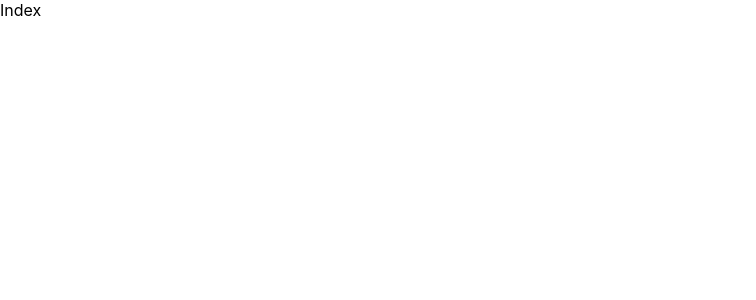
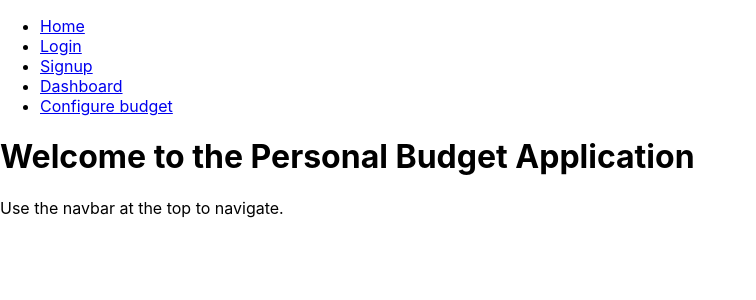
Before and after one commit to OliverMKing/personal-budget-final, a React (Create React App) app: page / in a window 1280 px wide. Shown: the top 300 px of the page, without its empty margins (0-756 px from the left). Built offline with nearby package versions, Linux system fonts and the light colour scheme.

Commit message:
Add full login functionality

```diff
--- a/src/App.js
+++ b/src/App.js
@@ -2,17 +2,23 @@ import { BrowserRouter as Router, Switch, Route } from "react-router-dom";
 import Index from "./Pages/Index";
 import Login from "./Pages/Login";
 import Signup from "./Pages/Signup";
+import Navbar from "./Components/Navbar";
+import Logout from "./Pages/Logout";
 
 function App() {
   return (
     <Router>
       <div className="App">
+        <Navbar />
         <Switch>
           <Route path="/login">
             <Login />
           </Route>
           <Route path="/signup">
             <Signup />
+          </Route>
+          <Route path="/logout">
+            <Logout />
           </Route>
           <Route path="/">
             <Index />
--- /dev/null
+++ b/src/Components/Navbar.js
@@ -0,0 +1,43 @@
+import React, { useEffect, useState } from "react";
+import { Link, useLocation } from "react-router-dom";
+
+function Navbar() {
+  const [loggedIn, setLoggedIn] = useState(false);
+  const location = useLocation();
+
+  useEffect(() => {
+    const token = localStorage.getItem("jwt");
+    setLoggedIn(token ? true : false);
+  }, [location]);
+
+  return (
+    <ul>
+      <li>
+        <Link to="/">Home</Link>
+      </li>
+      {loggedIn ? (
+        <li>
+          <Link to="/logout">Logout</Link>
+        </li>
+      ) : (
+        <>
+          <li>
+            <Link to="/login">Login</Link>
+          </li>
+          <li>
+            <Link to="/signup">Signup</Link>
+          </li>
+        </>
+      )}
+
+      <li>
+        <Link to="/">Dashboard</Link>
+      </li>
+      <li>
+        <Link to="/">Configure budget</Link>
+      </li>
+    </ul>
+  );
+}
+
+export default Navbar;
--- a/src/Pages/Index.js
+++ b/src/Pages/Index.js
@@ -1,7 +1,12 @@
 import React from "react";
 
 function Index() {
-  return <div>Index</div>;
+  return (
+    <div>
+      <h1>Welcome to the Personal Budget Application</h1>
+      <p>Use the navbar at the top to navigate.</p>
+    </div>
+  );
 }
 
 export default Index;
--- a/src/Pages/Login.js
+++ b/src/Pages/Login.js
@@ -5,6 +5,7 @@ import axios from "axios";
 function Login() {
   const [username, setUsername] = useState("");
   const [password, setPassword] = useState("");
+  const [failure, setFailure] = useState("");
   const history = useHistory();
 
   const handleUsernameChange = (e) => {
@@ -24,6 +25,7 @@ function Login() {
         history.push("/");
       })
       .catch((err) => {
+        setFailure("Username or password not valid. Please try again.");
         console.log(err);
       });
   };
@@ -43,6 +45,7 @@ function Login() {
         />
         <input type="submit" value="Submit" />
       </form>
+      {failure.length > 0 && <p>{failure}</p>}
     </div>
   );
 }
--- /dev/null
+++ b/src/Pages/Logout.js
@@ -0,0 +1,19 @@
+import React, { useEffect } from "react";
+import { useHistory } from "react-router-dom";
+
+function Logout() {
+  const history = useHistory();
+
+  useEffect(() => {
+    localStorage.removeItem("jwt");
+    history.push("/");
+  });
+
+  return (
+    <div>
+      <h1>Logging out...</h1>
+    </div>
+  );
+}
+
+export default Logout;
```
Also changed, not shown: 1 other file (tests, documents, lock files or other folders).
